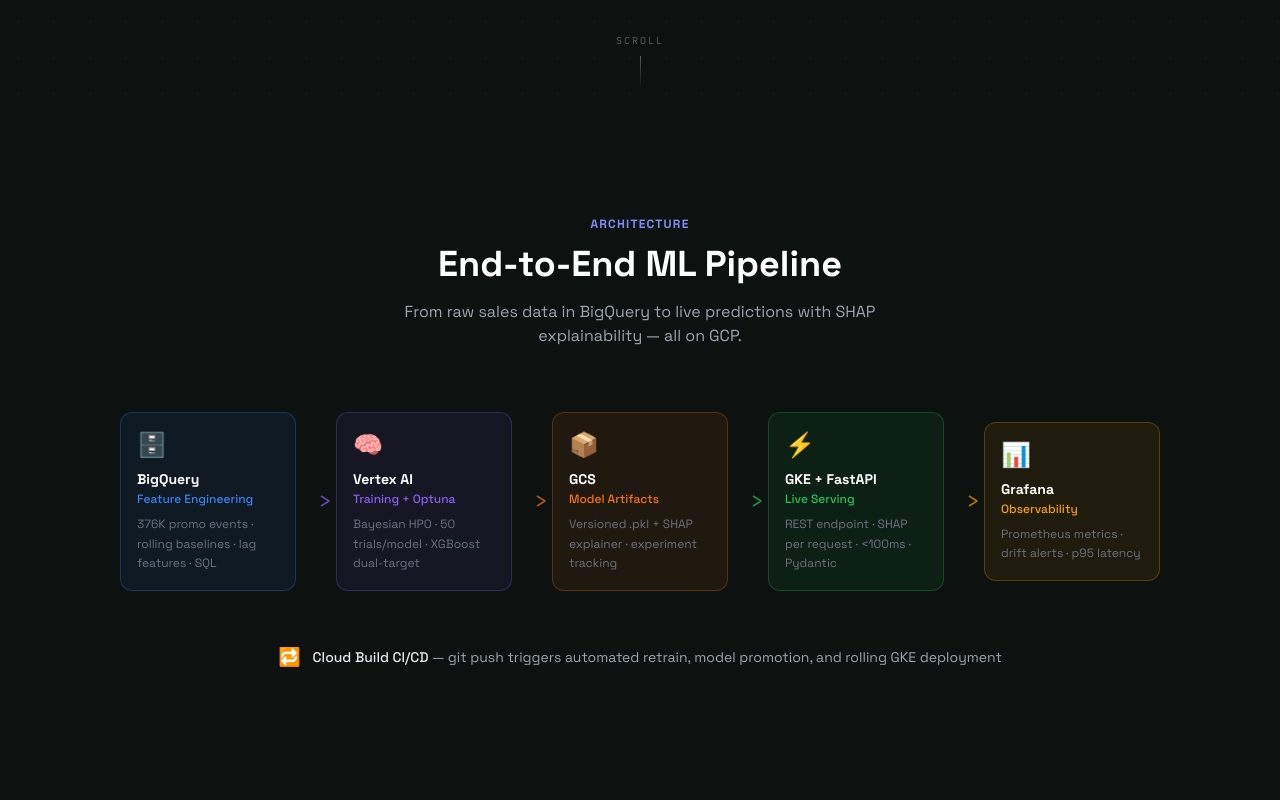
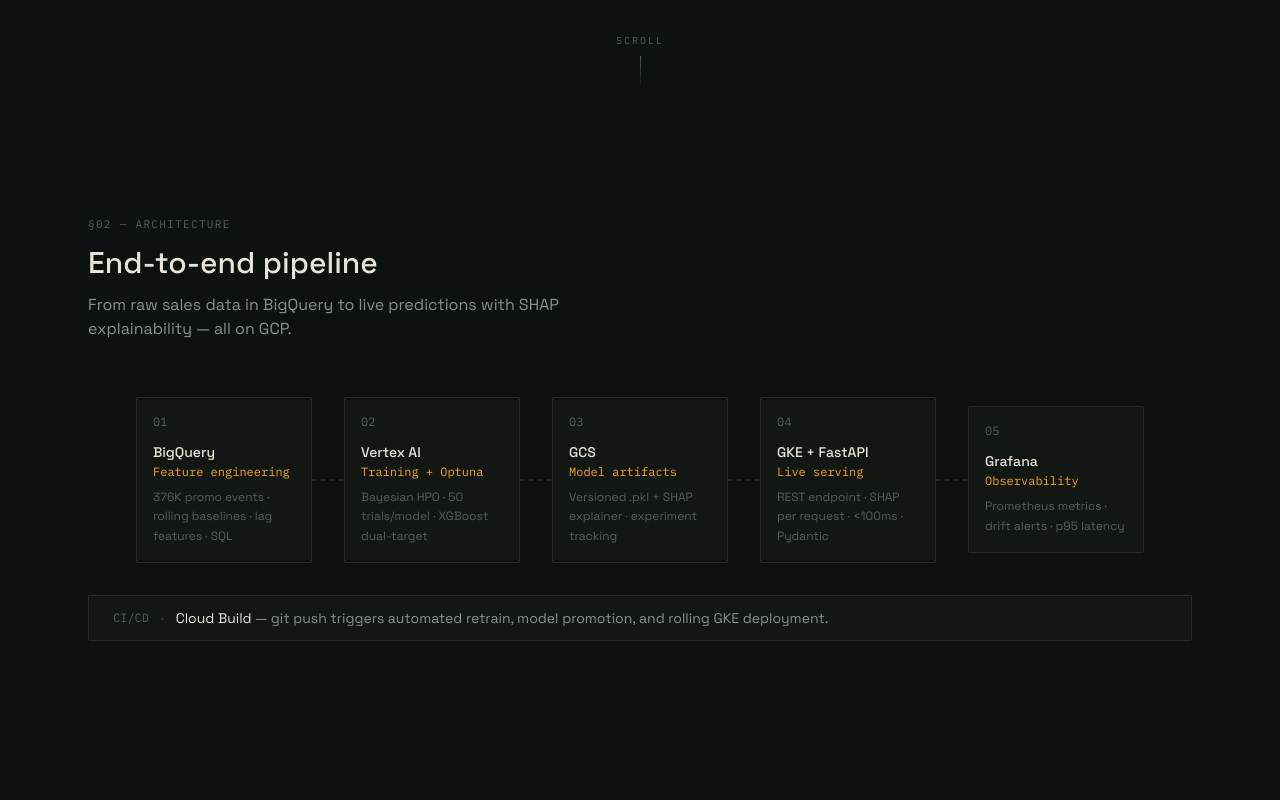
Before and after one commit to shoraaz/promo-roi-platform, a Next.js app in the folder demo/: page / in a window 1280 px wide. Shown: the part 680-1480 px from the top of the page. Built offline with nearby package versions, Linux system fonts and the light colour scheme.

Commit message:
Redesign pipeline flow: drop emoji icons, ledger rows with index markers instead of colored glow boxes

```diff
--- a/demo/components/PipelineFlow.tsx
+++ b/demo/components/PipelineFlow.tsx
@@ -1,75 +1,46 @@
 const nodes = [
   {
-    icon: '🗄️',
+    idx: '01',
     name: 'BigQuery',
-    sub: 'Feature Engineering',
+    sub: 'Feature engineering',
     detail: '376K promo events · rolling baselines · lag features · SQL',
-    color: '#3b82f6',
-    bg: 'rgba(59,130,246,0.08)',
-    border: 'rgba(59,130,246,0.25)',
   },
   {
-    icon: '🧠',
+    idx: '02',
     name: 'Vertex AI',
     sub: 'Training + Optuna',
     detail: 'Bayesian HPO · 50 trials/model · XGBoost dual-target',
-    color: '#8b5cf6',
-    bg: 'rgba(139,92,246,0.08)',
-    border: 'rgba(139,92,246,0.25)',
   },
   {
-    icon: '📦',
+    idx: '03',
     name: 'GCS',
-    sub: 'Model Artifacts',
+    sub: 'Model artifacts',
     detail: 'Versioned .pkl + SHAP explainer · experiment tracking',
-    color: '#f97316',
-    bg: 'rgba(249,115,22,0.08)',
-    border: 'rgba(249,115,22,0.25)',
   },
   {
-    icon: '⚡',
+    idx: '04',
     name: 'GKE + FastAPI',
-    sub: 'Live Serving',
+    sub: 'Live serving',
     detail: 'REST endpoint · SHAP per request · <100ms · Pydantic',
-    color: '#22c55e',
-    bg: 'rgba(34,197,94,0.08)',
-    border: 'rgba(34,197,94,0.25)',
   },
   {
-    icon: '📊',
+    idx: '05',
     name: 'Grafana',
     sub: 'Observability',
     detail: 'Prometheus metrics · drift alerts · p95 latency',
-    color: '#f59e0b',
-    bg: 'rgba(245,158,11,0.08)',
-    border: 'rgba(245,158,11,0.25)',
   },
 ]
 
-function Arrow({ color }: { color: string }) {
+function Connector() {
   return (
-    <div className="hidden md:flex items-center justify-center w-10 shrink-0">
-      <svg width="40" height="20" viewBox="0 0 40 20">
-        <defs>
-          <linearGradient id={`grad-${color}`} x1="0%" y1="0%" x2="100%" y2="0%">
-            <stop offset="0%" stopColor={color} stopOpacity="0.3" />
-            <stop offset="100%" stopColor={color} stopOpacity="0.8" />
-          </linearGradient>
-        </defs>
+    <div className="hidden md:flex items-center justify-center w-8 shrink-0">
+      <svg width="32" height="2" viewBox="0 0 32 2">
         <line
-          x1="0" y1="10" x2="30" y2="10"
-          stroke={`url(#grad-${color})`}
-          strokeWidth="1.5"
+          x1="0" y1="1" x2="32" y2="1"
+          stroke="var(--line-bright)"
+          strokeWidth="1"
           className="arrow-animated"
-          strokeDasharray="6 6"
-        />
-        <polyline
-          points="25,5 33,10 25,15"
-          fill="none"
-          stroke={color}
-          strokeWidth="1.5"
-          strokeOpacity="0.7"
-          strokeLinejoin="round"
+          strokeDasharray="4 5"
         />
       </svg>
     </div>
@@ -78,45 +49,40 @@
 
 export default function PipelineFlow() {
   return (
-    <section className="px-6 py-24 max-w-7xl mx-auto">
+    <section className="px-6 py-24 max-w-6xl mx-auto">
       {/* Header */}
-      <div className="text-center mb-16">
-        <p className="text-xs text-indigo-400 font-semibold tracking-widest uppercase mb-3">Architecture</p>
-        <h2 className="text-3xl md:text-4xl font-bold text-white mb-4">End-to-End ML Pipeline</h2>
-        <p className="text-gray-400 max-w-xl mx-auto">
+      <div className="mb-14">
+        <p className="register mb-3">§02 — ARCHITECTURE</p>
+        <h2 className="text-2xl md:text-3xl font-medium mb-3">End-to-end pipeline</h2>
+        <p className="max-w-xl" style={{ color: 'var(--ink-dim)' }}>
           From raw sales data in BigQuery to live predictions with SHAP explainability — all on GCP.
         </p>
       </div>
 
       {/* Pipeline row */}
-      <div className="flex flex-col md:flex-row items-start md:items-stretch justify-center gap-2 md:gap-0">
+      <div className="flex flex-col md:flex-row items-stretch justify-center gap-3 md:gap-0">
         {nodes.map((node, i) => (
           <div key={node.name} className="flex flex-col md:flex-row items-center w-full md:w-auto">
-            {/* Node card */}
-            <div
-              className="w-full md:w-44 p-4 rounded-xl flex-shrink-0 transition-all duration-300 hover:-translate-y-1 cursor-default group"
-              style={{ background: node.bg, border: `1px solid ${node.border}` }}
-            >
-              <div className="text-2xl mb-2">{node.icon}</div>
-              <div className="text-sm font-bold text-white mb-0.5">{node.name}</div>
-              <div className="text-xs font-medium mb-2" style={{ color: node.color }}>{node.sub}</div>
-              <div className="text-xs text-gray-500 leading-relaxed">{node.detail}</div>
+            {/* Node row */}
+            <div className="row w-full md:w-44 p-4 flex-shrink-0">
+              <div className="font-mono text-xs mb-3" style={{ color: 'var(--ink-faint)' }}>{node.idx}</div>
+              <div className="text-sm font-medium mb-0.5">{node.name}</div>
+              <div className="font-mono text-xs mb-2" style={{ color: 'var(--amber)' }}>{node.sub}</div>
+              <div className="text-xs leading-relaxed" style={{ color: 'var(--ink-faint)' }}>{node.detail}</div>
             </div>
-            {/* Arrow between nodes */}
-            {i < nodes.length - 1 && <Arrow color={nodes[i + 1].color} />}
+            {i < nodes.length - 1 && <Connector />}
           </div>
         ))}
       </div>
 
       {/* CI/CD note */}
-      <div className="mt-10 flex justify-center">
-        <div className="card px-6 py-3 flex items-center gap-3 text-sm text-gray-400">
-          <span className="text-lg">🔁</span>
-          <span>
-            <span className="text-gray-200 font-medium">Cloud Build CI/CD</span> — git push triggers automated
-            retrain, model promotion, and rolling GKE deployment
-          </span>
-        </div>
+      <div className="mt-8 row px-6 py-3 flex items-center gap-3 text-sm" style={{ color: 'var(--ink-dim)' }}>
+        <span className="font-mono text-xs" style={{ color: 'var(--ink-faint)' }}>CI/CD</span>
+        <span style={{ color: 'var(--line-bright)' }}>·</span>
+        <span>
+          <span style={{ color: 'var(--ink)' }}>Cloud Build</span> — git push triggers automated
+          retrain, model promotion, and rolling GKE deployment.
+        </span>
       </div>
     </section>
   )
```
